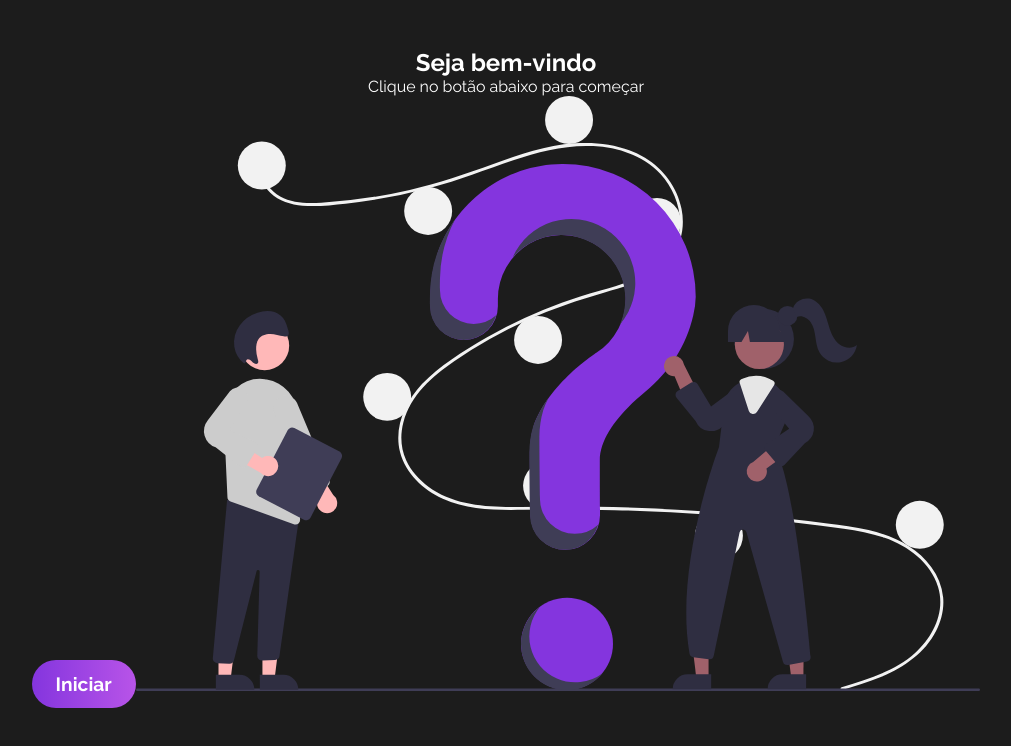
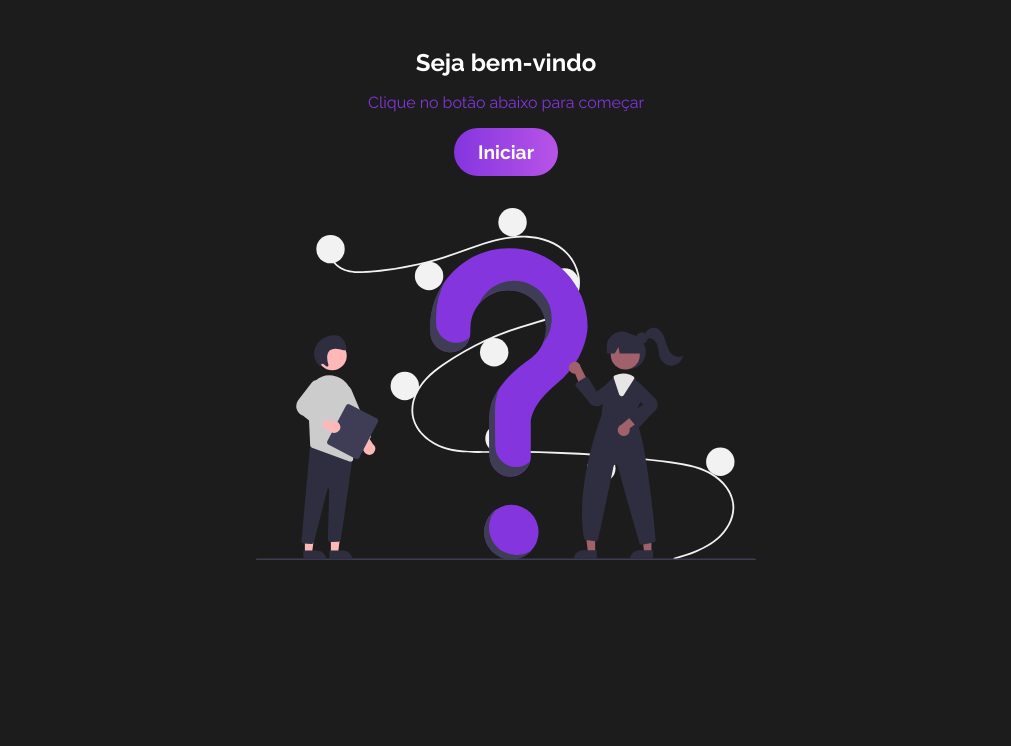
Before and after one commit to CarolMaiaP/quiz-react-app, a React (Vite) app: page / in a window 1280 px wide. Shown: the top 746 px of the page, without its empty margins (134-1145 px from the left). Built offline with nearby package versions, Linux system fonts and the light colour scheme.

Commit message:
welcome style created

```diff
--- a/src/components/Welcome.jsx
+++ b/src/components/Welcome.jsx
@@ -1,12 +1,15 @@
 import quiz from '../assets/quiz.svg'
+import { WelcomeContainer } from './Welcome.styles'
 
 export function Welcome(){
   return(
+    <WelcomeContainer>
       <div id='welcome'>
         <h2>Seja bem-vindo</h2>
         <p>Clique no botão abaixo para começar</p>
         <button>Iniciar</button>
         <img src={quiz} alt="início do quiz" />
       </div>
+    </WelcomeContainer>
   )
 }
--- /dev/null
+++ b/src/components/Welcome.styles.jsx
@@ -0,0 +1,19 @@
+import styled from "styled-components";
+
+export const WelcomeContainer = styled.div`
+  #welcome{
+    max-width: 500px
+  }
+
+  #welcome h2, p{
+    margin-bottom: 1rem;
+  }
+
+  #welcome p{
+    color: #8435de
+  }
+
+  #welcome img{
+    margin-top: 2rem;
+  }
+`;
```
